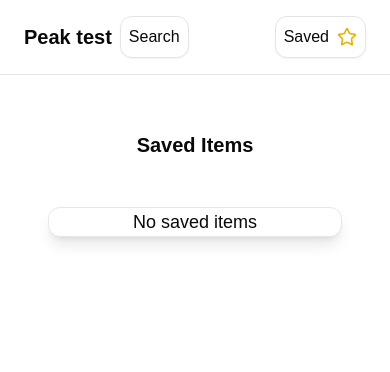
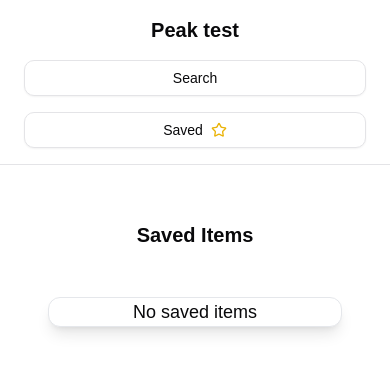
Before and after one commit to danielkoh99/peak-test, a Next.js app: page /stock/saved in a window 390 px wide. Shown: the top 372 px of the page. Built offline with nearby package versions, Linux system fonts and the light colour scheme.

Commit message:
Fix responsiveness of search view

```diff
--- a/app/layout.tsx
+++ b/app/layout.tsx
@@ -6,6 +6,7 @@ import { StarIcon } from "lucide-react";
 import Link from "next/link";
 import { SavedItemsProvider } from "./contexts/SavedItemContext";
 import { QueryProvider } from "./providers/QueryProvider";
+import { Button } from "@/components/ui/button";
 
 export const metadata: Metadata = {
   title: "Peak test Dani",
@@ -18,17 +19,20 @@ export default function RootLayout({ children }: { children: ReactNode }) {
         <html lang="en">
           <body className={cn("flex flex-col min-h-screen bg-background text-foreground")}>
             <header className="sticky top-0 w-full border-b bg-card/50 backdrop-blur-md">
-              <div className="container mx-auto px-6 py-4 flex justify-between items-center">
-                <div className="flex gap-2 items-center">
-                  <h1 className="text-xl font-bold">Peak test</h1>
-                  <Link href="/" className="flex gap-2 items-center border rounded-lg shadow-sm bg-white hover:bg-gray-100 transition p-2" >
+              <div className="container mx-auto px-6 py-4 flex flex-col md:flex-row gap-4 items-center ">
+                <h1 className="text-xl font-bold">Peak test</h1>
+                <Button variant="outline" className="w-full md:w-auto">
+                  <Link href="/" className="flex gap-2 items-center transition p-2" >
                     <p>Search</p>
                   </Link>
-                </div>
-                <Link href="/stock/saved" className="flex gap-2 items-center border rounded-lg shadow-sm bg-white hover:bg-gray-100 transition p-2" >
-                  <p>Saved</p>
-                  <StarIcon className="w-5 h-5 text-yellow-500 transition-all" />
-                </Link>
+                </Button>
+                <Button variant="outline" className="w-full md:w-auto">
+                  <Link href="/stock/saved" className="flex gap-2 items-center p-2" >
+                    <p>Saved</p>
+                    <StarIcon className="w-5 h-5 text-yellow-500 transition-all" />
+                  </Link>
+                </Button>
+
               </div>
             </header>
 
--- a/components/stock/PrevSearchList.tsx
+++ b/components/stock/PrevSearchList.tsx
@@ -50,10 +50,10 @@ export default function StockList({ data }: { data: SearchTickerRes | undefined
     return (
         <div className="flex flex-col gap-4">
             <p className="text-lg font-semibold w-full text-center">Previous search results</p>
-            <div className="flex flex-wrap gap-4 w-full justify-center max-h-72 overflow-y-auto">
+            <div className="flex flex-wrap gap-4 w-full justify-center max-h-96 overflow-y-auto">
                 {prevResults?.bestMatches?.map((stock) => (
-                    <div key={stock["1. symbol"]} className="flex flex-col items-center justify-center text-center  p-4 border rounded-lg shadow-sm bg-white hover:bg-gray-100 transition w-[180px] h-[120px]">
-                        <Link href={`/stock/${stock["1. symbol"]}`} passHref>
+                    <div key={stock["1. symbol"]} className="flex flex-col items-center text-center p-4 border rounded-lg shadow-sm bg-white hover:bg-gray-100 transition w-full md:w-[180px] h-auto">
+                        <Link href={`/stock/${stock["1. symbol"]}`} passHref className="flex flex-col gap-4 h-full">
                             <h3 className="font-semibold">{stock["1. symbol"]}</h3>
                             <p className="text-sm text-gray-600 text-center">{stock["2. name"]}</p>
                         </Link>
@@ -61,7 +61,6 @@ export default function StockList({ data }: { data: SearchTickerRes | undefined
                     </div>
                 ))}
             </div>
-
         </div>
     );
 }
```
